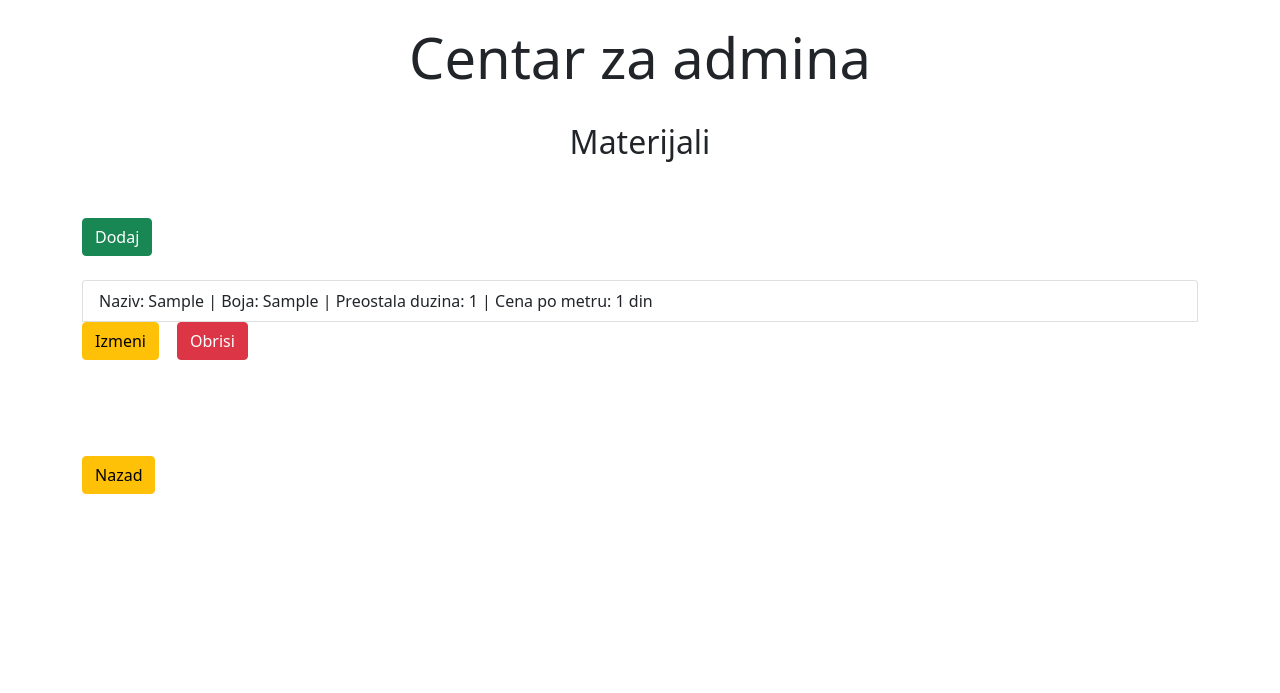
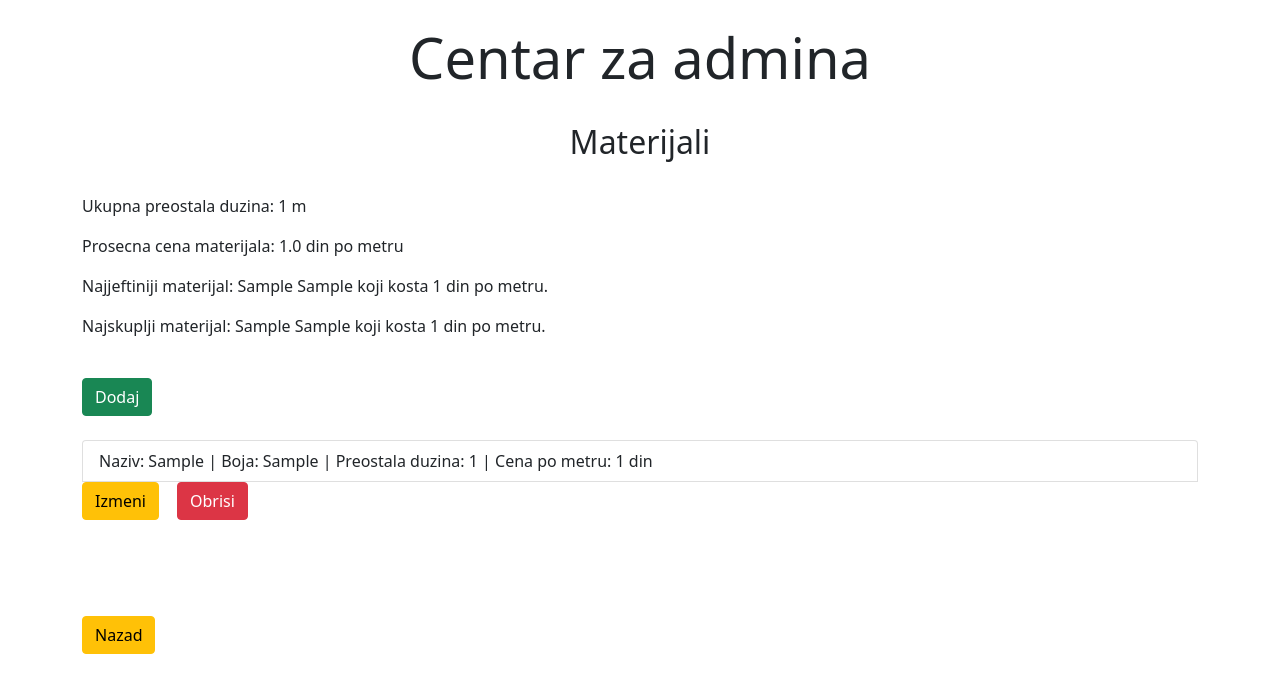
Before and after one commit to vmatovic/sj-projekat-node-vue-django-2021, a Django app: page /izvestaj/materijali in a window 1280 px wide. Shown: the top 693 px of the page. Run offline with Django 3.2, Linux system fonts and the light colour scheme; tables that the repository leaves empty hold one stand-in row (values such as "Sample post"); some libraries are stand-ins or nearby versions.

Commit message:
min, max, avg, sum cena materijala

```diff
--- a/statistika_django/izvestaj/templates/materijali.html
+++ b/statistika_django/izvestaj/templates/materijali.html
@@ -5,6 +5,14 @@
 <p class="h2 text-center">Materijali</p>
 <br>
 <div class="container">
+	<div class="row">
+		<div class="col-sm">
+			<p>Ukupna preostala duzina: {{ mat_ukupno_metara.preostala_duzina__sum }} m</p>
+			<p>Prosecna cena materijala: {{ mat_prosecna_cena.cena_po_metru__avg }} din po metru</p>
+			<p>Najjeftiniji materijal: {{ najjeftiniji_mat.naziv }} {{ najjeftiniji_mat.boja }} koji kosta {{ najjeftiniji_mat.cena_po_metru }} din po metru. </p>
+			<p>Najskuplji materijal: {{ najskuplji_mat.naziv }} {{ najskuplji_mat.boja }} koji kosta {{ najskuplji_mat.cena_po_metru }} din po metru.</p>
+		</div>
+	</div>
 	<form action="{% url 'novi_materijal' %}" method="get">
 		{% csrf_token %}
 		<br>
--- a/statistika_django/izvestaj/views.py
+++ b/statistika_django/izvestaj/views.py
@@ -1,6 +1,7 @@
 from django.shortcuts import render, get_object_or_404, redirect
 from django.http import HttpResponse
 from django.utils import timezone
+from django.db.models import Avg, Min, Max, Sum
 import datetime
 from izvestaj.models import *
 from izvestaj.forms import *
@@ -19,7 +20,17 @@ def korisnici(request):
 
 def materijali(request):
 	mat = Materijali.objects.all()
-	return render(request, 'materijali.html', {'materijali': mat})
+	mat_ukupno_metara = Materijali.objects.all().aggregate(Sum('preostala_duzina'))
+	mat_prosecna_cena = Materijali.objects.all().aggregate(Avg('cena_po_metru'))
+	najjeftin = Materijali.objects.all().aggregate(Min('cena_po_metru'))['cena_po_metru__min']
+	najskup = Materijali.objects.all().aggregate(Max('cena_po_metru'))['cena_po_metru__max']
+	najjeftiniji_mat = Materijali.objects.filter(cena_po_metru=najjeftin).first()
+	najskuplji_mat = Materijali.objects.filter(cena_po_metru=najskup).first()
+	return render(request, 'materijali.html', {'materijali': mat,
+				'mat_ukupno_metara': mat_ukupno_metara,
+				'mat_prosecna_cena': mat_prosecna_cena,
+				'najjeftiniji_mat': najjeftiniji_mat,
+				'najskuplji_mat': najskuplji_mat})
 
 def dugmici(request):
 	dug = Dugmici.objects.all()
```
